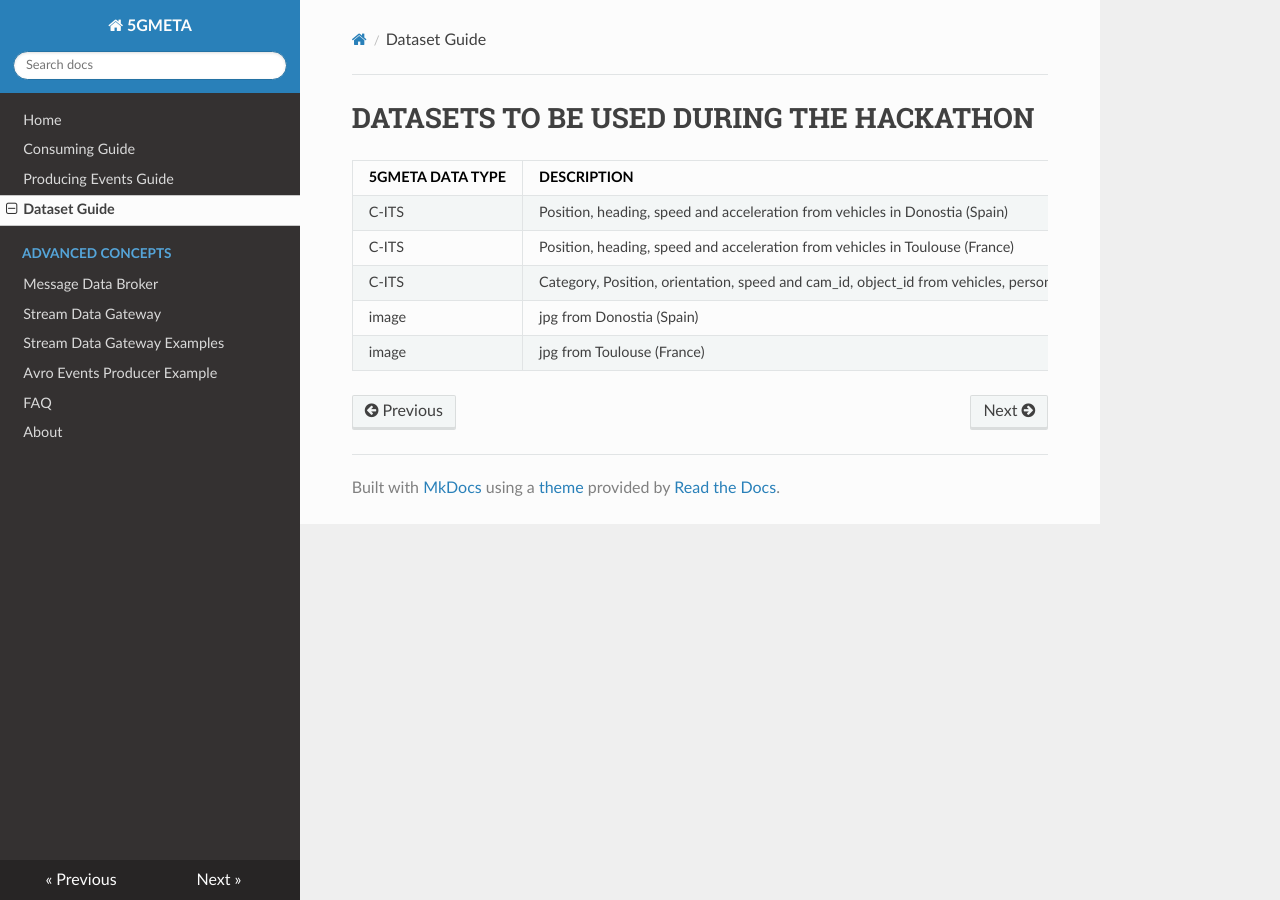
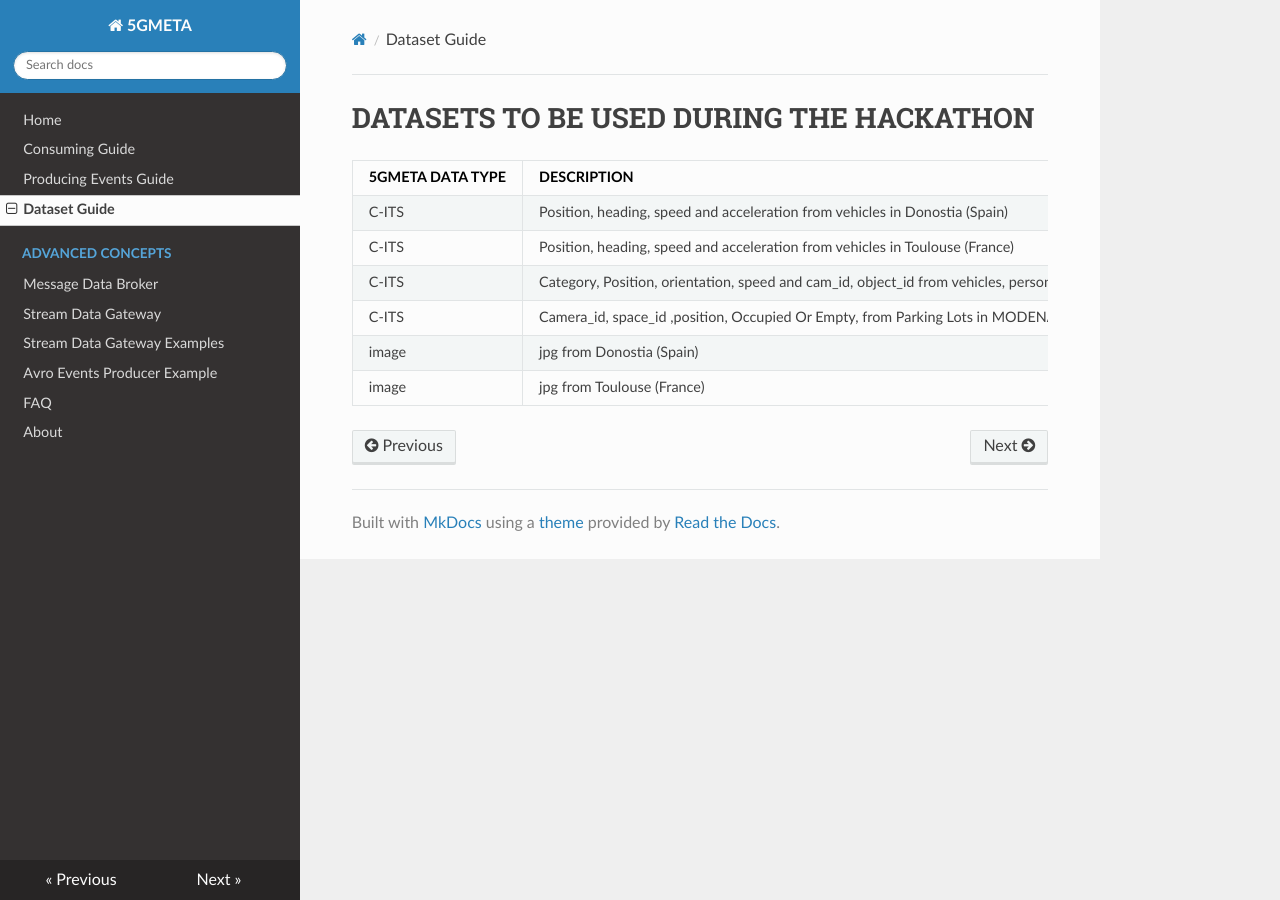
Before and after one commit to jperezcolmenar/5gmeta-dev, an MkDocs documentation site: the page built from docs/datasets.md, in a window 1280 px wide. Built offline with MkDocs 1.6.1, drawn with Linux system fonts in a browser that asks for light colours; nearby versions of some CDN libraries.

Commit message:
Added Unimore Parking Lot Dataset

```diff
--- a/docs/datasets.md
+++ b/docs/datasets.md
@@ -5,5 +5,6 @@
 | C-ITS | Position, heading, speed and acceleration from vehicles  in Donostia (Spain)    |0313331232            | [https://github.com/5gmetadmin/5gmeta-dev/blob/main/datasets/cits-vicomtech-donostia.json](https://github.com/5gmetadmin/5gmeta-dev/blob/main/datasets/cits-vicomtech-donostia.json) |
 | C-ITS | Position, heading, speed and acceleration from vehicles  in Toulouse (France)    |120222021            | [https://github.com/5gmetadmin/5gmeta-dev/blob/main/datasets/cits-vicomtech-toulouse.json](https://github.com/5gmetadmin/5gmeta-dev/blob/main/datasets/cits-vicomtech-toulouse.json)|
 | C-ITS | Category, Position, orientation, speed and cam_id, object_id from vehicles, person, bycicle..etc  in MODENA (Italy)    |1202231113220102           | [https://github.com/5gmetadmin/5gmeta-dev/blob/main/datasets/cits-unimore-modena-road-users.json](https://github.com/5gmetadmin/5gmeta-dev/blob/main/datasets/cits-unimore-modena-road-users.json)|
+| C-ITS | Camera_id, space_id ,position, Occupied Or Empty, from Parking Lots in MODENA (Italy)    |1202231113220102           | [https://github.com/5gmetadmin/5gmeta-dev/blob/main/datasets/cits-unimore-modena-pld.json](https://github.com/5gmetadmin/5gmeta-dev/blob/main/datasets/cits-unimore-modena-pld.json)|
 |image          |jpg from   Donostia (Spain)          |0313331232            |[https://github.com/5gmetadmin/5gmeta-dev/blob/main/datasets/image-sample-vicomtech-donostia.jpg](https://github.com/5gmetadmin/5gmeta-dev/blob/main/datasets/image-sample-vicomtech-donostia.jpg) |
 |image          |jpg from   Toulouse (France)          |120222021            | [https://github.com/5gmetadmin/5gmeta-dev/blob/main/datasets/image-sample-vicomtech-toulouse.jpg](https://github.com/5gmetadmin/5gmeta-dev/blob/main/datasets/image-sample-vicomtech-toulouse.jpg)|
```
Also changed, not shown: 1 other file.
